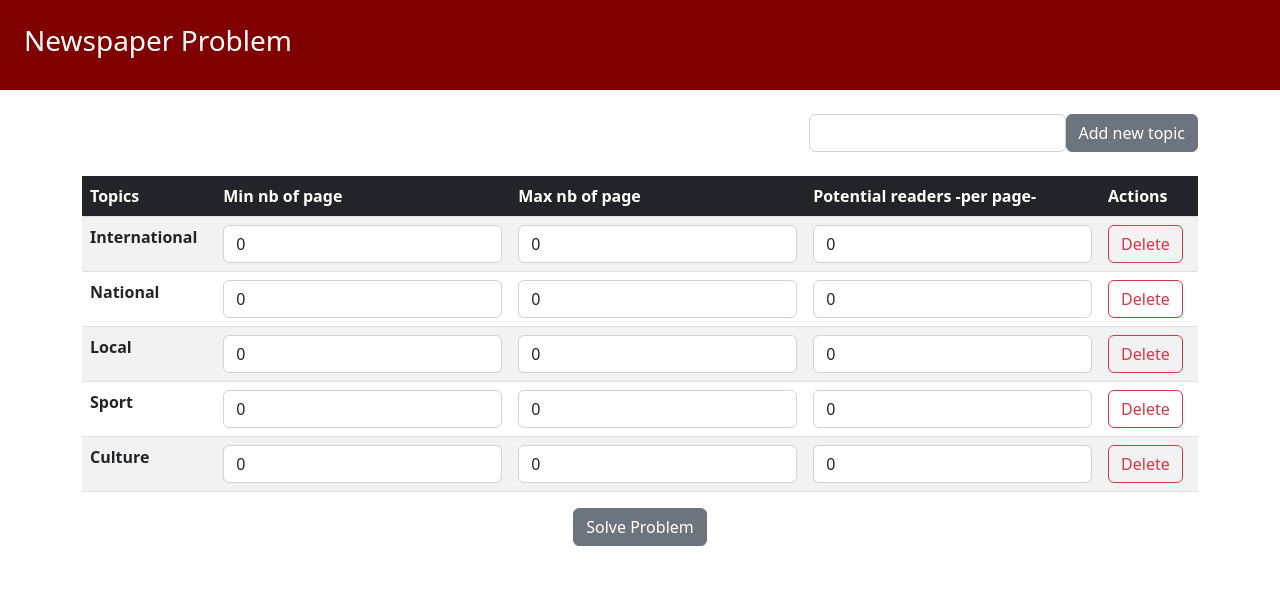
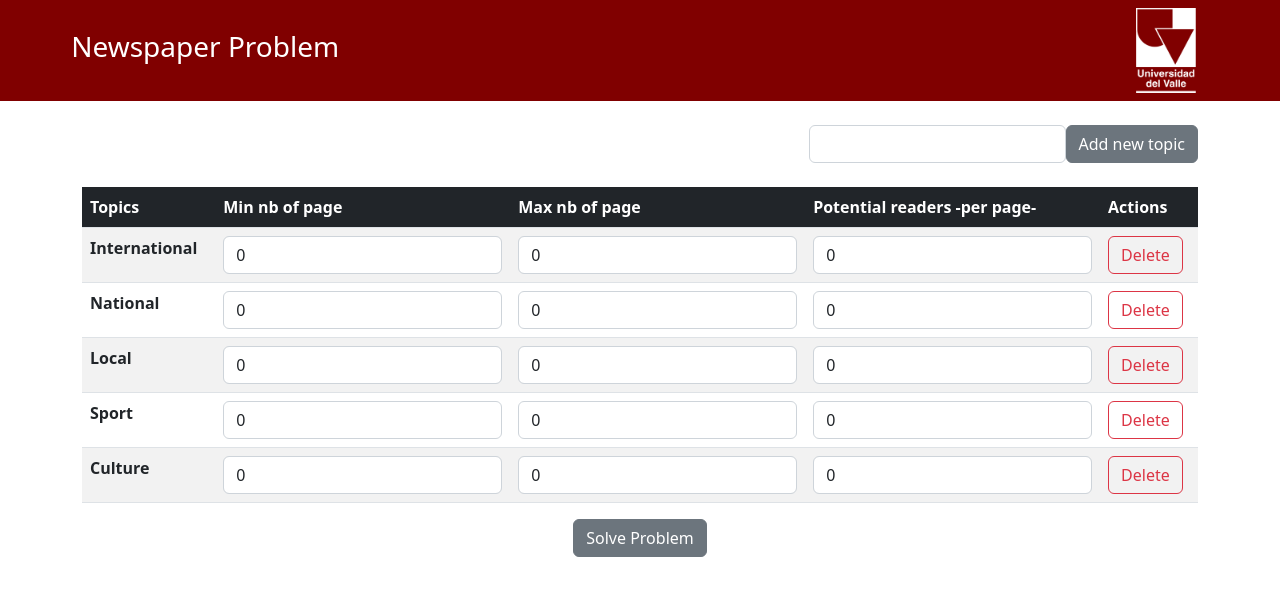
Before and after one commit to timetravel-1010/newspaper-problem, a React (Create React App) app in the folder Frontend/: page / in a window 1280 px wide. Shown: the top 596 px of the page. Built offline with nearby package versions, Linux system fonts and the light colour scheme.

Commit message:
Logo univalle implemented

```diff
--- a/Frontend/src/Header.js
+++ b/Frontend/src/Header.js
@@ -1,7 +1,14 @@
+import logo from '../src/logo.png';
+
 export default function Header() {
     return <>
-        <div className="p-4 d-flex justify-content-start" style={{ backgroundColor: "maroon" }}>
-            <h3 style={{ color: "white" }}>Newspaper Problem</h3>
+
+        <div className="p-2 d-flex justify-content-start" style={{ backgroundColor: "maroon"}}>
+            <h3 className="align-self-center" style={{ color: "white", marginLeft: "5%"}}>Newspaper Problem</h3>
+            <div className="d-flex justify-content-end" style={{ marginLeft: "auto", marginRight: "6%"}}>
+                <img src={logo} width="60" height="85" />
+            </div>
         </div>
+
     </>
 }
```
Also changed, not shown: Frontend/src/logo.png (added), 1 other file (tests, documents, lock files or other folders).
